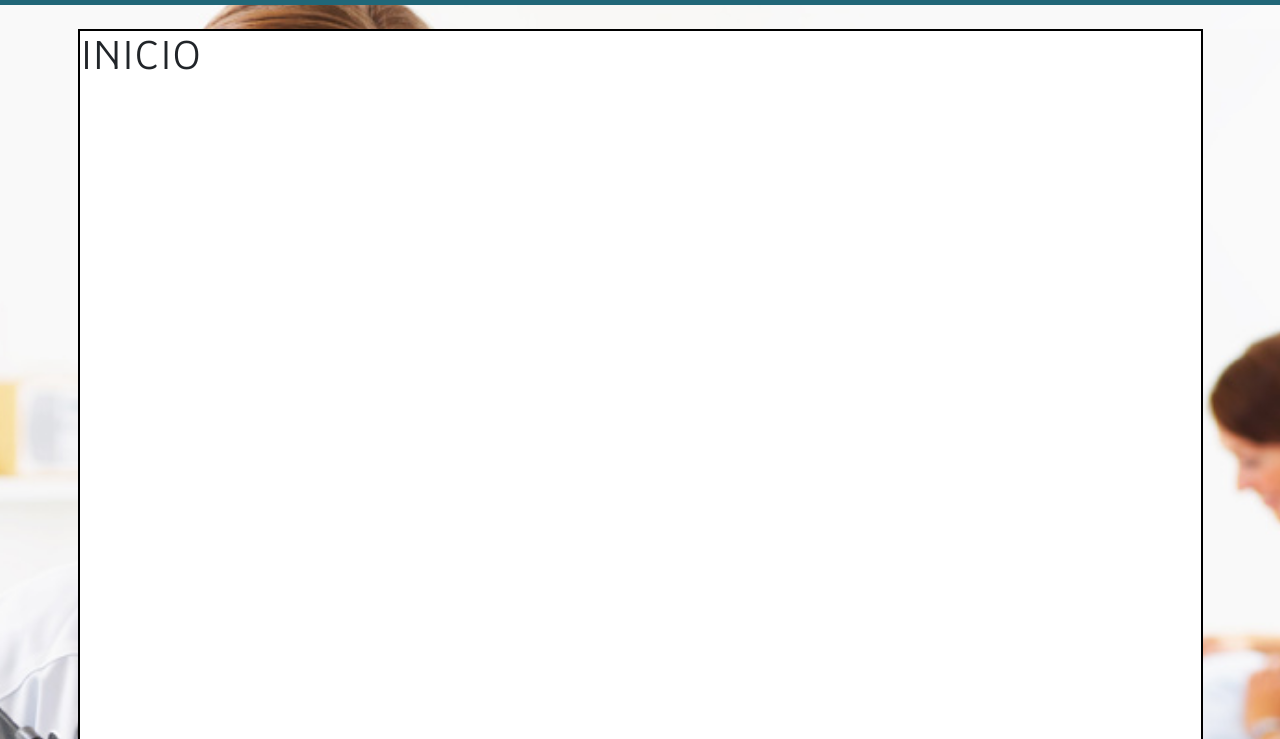
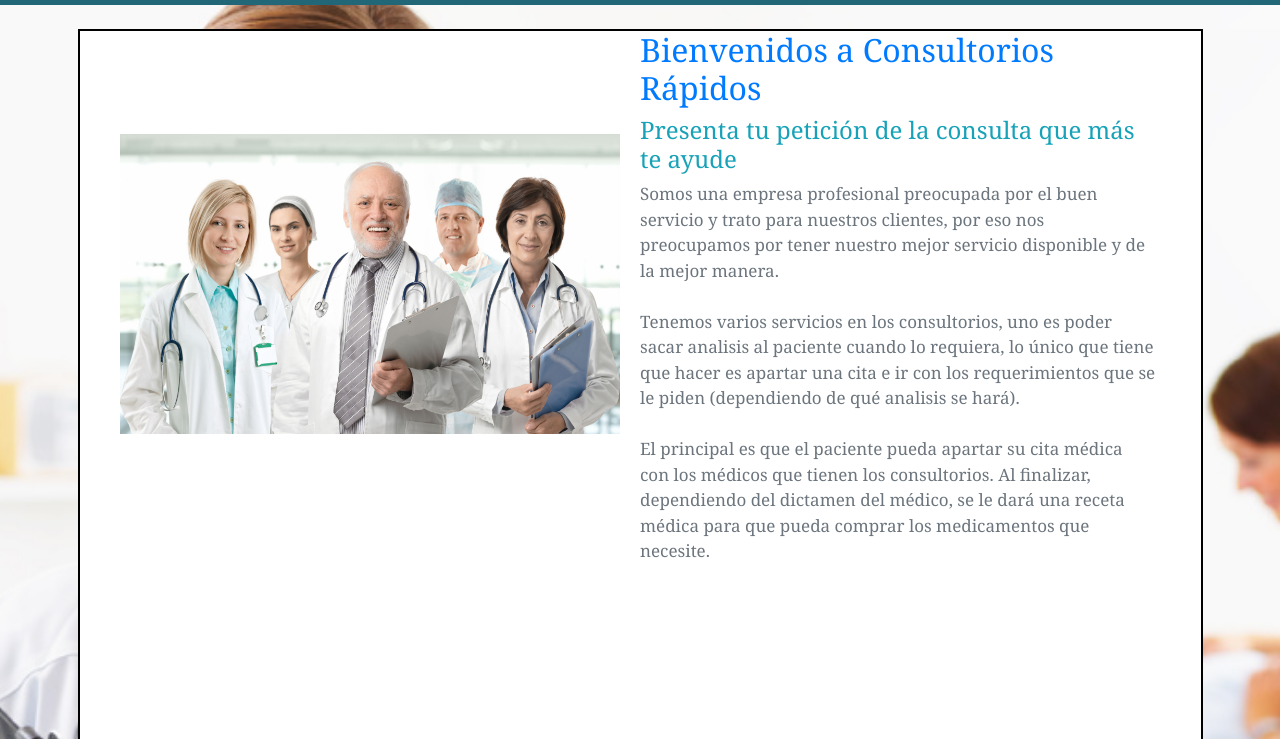
Before and after one commit to CarlosFlores95/BookingHospital, a plain HTML site: page index.html in a window 1280 px wide. Shown: the part 61-800 px from the top of the page. Drawn offline with nearby package versions, Linux system fonts and the light colour scheme.

Commit message:
Agregado la parte de incio, faltan los especios

```diff
--- a/css/estilos.css
+++ b/css/estilos.css
@@ -124,3 +124,13 @@ footer {
   .fadeIn {
     animation-name: fadeIn;
   }
+
+
+#imagenInicio{
+    margin: 20% 5% ;
+}
+
+#textoInicio{
+    font-family: Cambria, Cochin, Georgia, Times, 'Times New Roman', serif;
+    font-size: 17px;
+}
--- a/index.html
+++ b/index.html
@@ -47,7 +47,22 @@
 
         <main>
             <div class="inicio animated fadeIn"><!--Sección de Inicio-->
-                <h1>INICIO</h1>
+                <div class="container row">
+                    <div class="col-sm-6" >
+                        <img src="img/personal.jpg" alt="Personal" width="500px" height="300px" id="imagenInicio">
+                    </div>
+                    <div class="col-sm-6" id="textoInicio">
+                        <h2 class="text-primary">Bienvenidos a Consultorios Rápidos</h2>
+                        <h4 class="text-info">Presenta tu petición de la consulta que más te ayude</h4>
+                        <a class="text-secondary">Somos una empresa profesional preocupada por el buen servicio y trato para nuestros clientes, por eso nos preocupamos por tener nuestro mejor servicio disponible y de la mejor manera.</a>
+                        <br>
+                        <br>
+                        <a class="text-secondary">Tenemos varios servicios en los consultorios, uno es poder sacar analisis al paciente cuando lo requiera, lo único que tiene que hacer es apartar una cita e ir con los requerimientos que se le piden (dependiendo de qué analisis se hará).</a>
+                        <br>
+                        <br>
+                        <a class="text-secondary">El principal es que el paciente pueda apartar su cita médica con los médicos que tienen los consultorios. Al finalizar, dependiendo del dictamen del médico, se le dará una receta médica para que pueda comprar los medicamentos que necesite.</a>
+                    </div>
+                </div>
             </div>
 
             <div class="servicios animated fadeIn"><!--Sección de Servicios-->
```
Also changed, not shown: img/personal.jpg (added).
